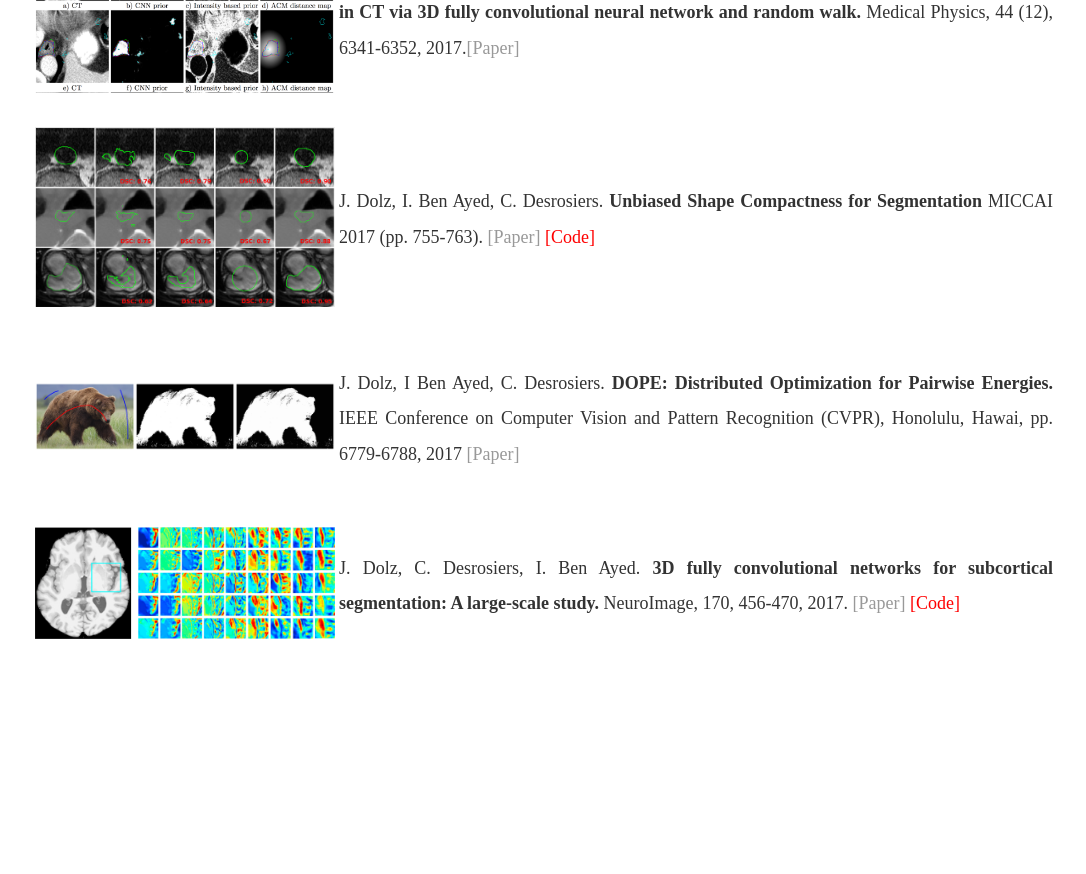
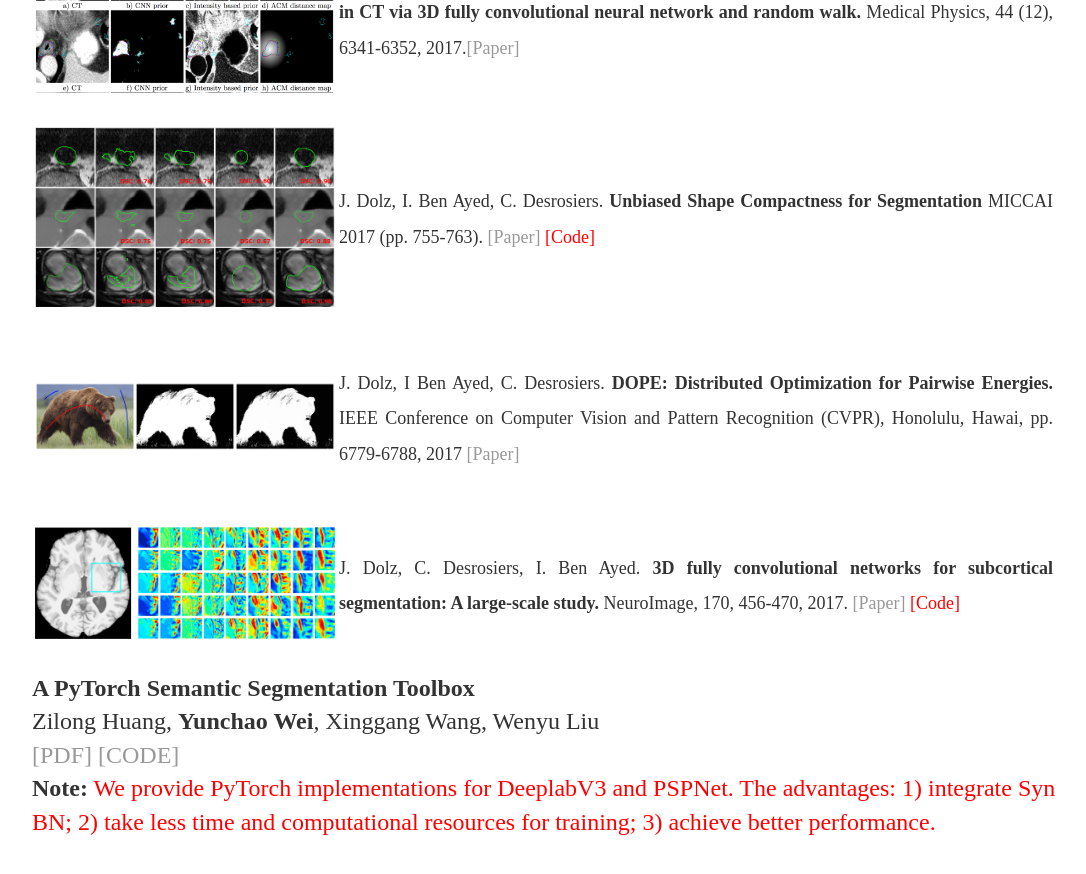
Before and after one commit to josedolz/josedolz.github.io, a Jekyll site: the page built from publications/index.html, in a window 1280 px wide and 900 px high, scrolled down 1283 px. Shown: the top 874 px of the window, without its empty margins (96-1182 px from the left). Built offline with Jekyll 4.4.1, drawn with Linux system fonts in a browser that asks for light colours; before the commit the page ends 1991 px from its top, so only the background shows below that.

Commit message:
Update index.html

```diff
--- a/publications/index.html
+++ b/publications/index.html
@@ -78,4 +78,16 @@ title: publications
     </tr>
     </table>
 
+    <div class="media">
+  <div class="media-body">
+    <p class="media-heading">
+      <strong>A PyTorch Semantic Segmentation Toolbox</strong><br />
+      Zilong Huang, <strong>Yunchao Wei</strong>, Xinggang Wang, Wenyu Liu<br />
+      <a href="assets/pdf/toolbox.pdf">[PDF]</a>
+			<a href="https://github.com/speedinghzl/pytorch-segmentation-toolbox">[CODE]</a><br />
+			<strong>Note:</strong><a style="color:#FF0000;"> We provide PyTorch implementations for DeeplabV3 and PSPNet. The advantages: 1) integrate Syn BN; 2) take less time and computational resources for training; 3) achieve better performance.</a>
+    </p>
+  </div>
+</div>
+
 </section>
```
